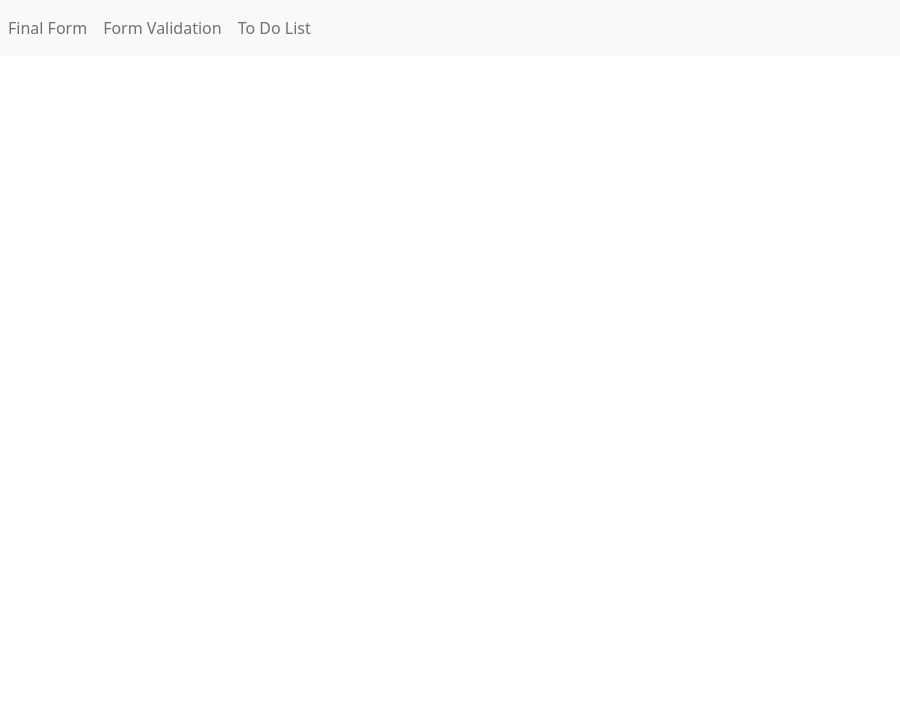
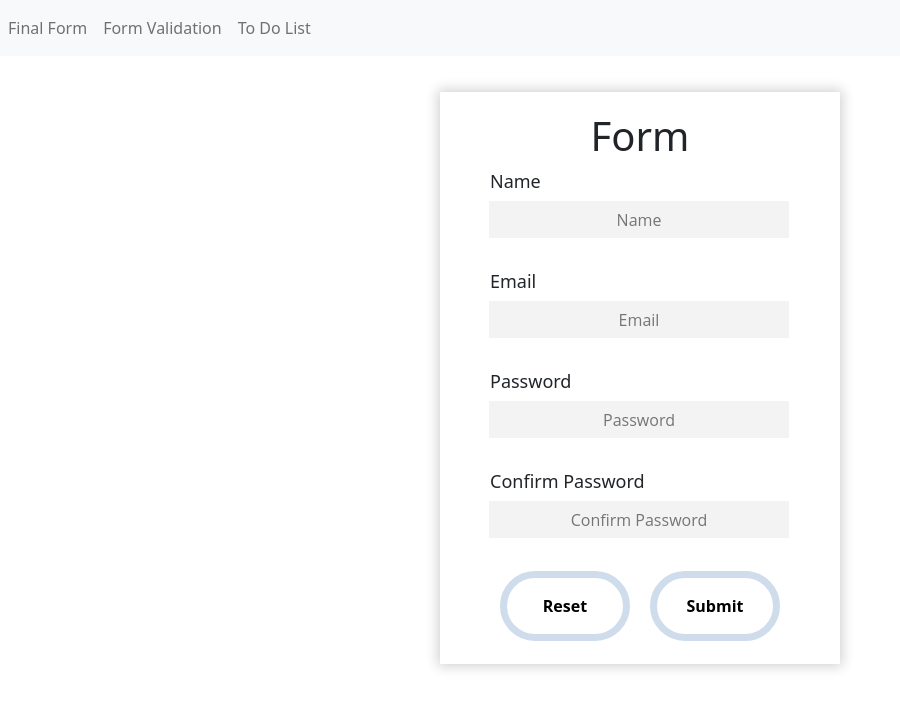
Before and after one commit to romanh24/agiliway_projects, a React (Create React App) app: page / in a window 1280 px wide. Shown: the top 708 px of the page, without its empty margins (0-900 px from the left). Built offline with nearby package versions, Linux system fonts and the light colour scheme.

Commit message:
rename routeMapper and navTabMapper

```diff
--- a/src/components/NavBar/NavBar.js
+++ b/src/components/NavBar/NavBar.js
@@ -1,5 +1,5 @@
 import { Navbar, Nav } from "reactstrap";
-import { NavTabMapper } from "./NavTabMapper";
+import { NavTabConfig } from "./NavTabConfig";
 import { NavTab } from "./NavTab";
 
 const NavBar = () => {
@@ -7,7 +7,7 @@ const NavBar = () => {
     <div>
       <Navbar color="light" light expand="md">
         <Nav className="mr-auto" navbar>
-          {NavTabMapper.map(({ route, title }) => {
+          {NavTabConfig.map(({ route, title }) => {
             return <NavTab key={route} route={route} title={title} />;
           })}
         </Nav>
--- a/src/components/NavBar/NavTab.js
+++ b/src/components/NavBar/NavTab.js
@@ -1,8 +1,7 @@
 import { NavItem, NavLink } from "reactstrap";
 import { NavLink as ReactLink } from "react-router-dom";
 
-export const NavTab = (props) => {
-  const { route, title } = props;
+export const NavTab = ({ route, title }) => {
   return (
     <NavItem>
       <NavLink tag={ReactLink} to={route} activeClassName="active">
--- a/src/components/NavBar/NavTabMapper.js
+++ b/src/components/NavBar/NavTabConfig.js
@@ -1,4 +1,4 @@
-export const NavTabMapper = [
+export const NavTabConfig = [
   {
     route: "/finalform",
     title: "Final Form",
--- a/src/components/Routes/AppRouter.js
+++ b/src/components/Routes/AppRouter.js
@@ -1,10 +1,10 @@
-import { RoutesMapper } from "./RoutesMapper";
+import { RouterConfig } from "./RouterConfig";
 import { Route, Switch } from "react-router-dom";
 
 export const AppRouter = () => {
   return (
     <Switch>
-      {RoutesMapper.map(({ path, component }) => {
+      {RouterConfig.map(({ path, component }) => {
         return (
           <Route key={path} path={path} component={component} exact></Route>
         );
--- a/src/components/Routes/RoutesMapper.js
+++ b/src/components/Routes/RouterConfig.js
@@ -2,7 +2,11 @@ import FormValidation from "../FormValidation";
 import FinalForm from "../FinalForm";
 import ToDoList from "../ToDoList";
 
-export const RoutesMapper = [
+export const RouterConfig = [
+  {
+    path: "/",
+    component: FinalForm,
+  },
   {
     path: "/finalform",
     component: FinalForm,
```
